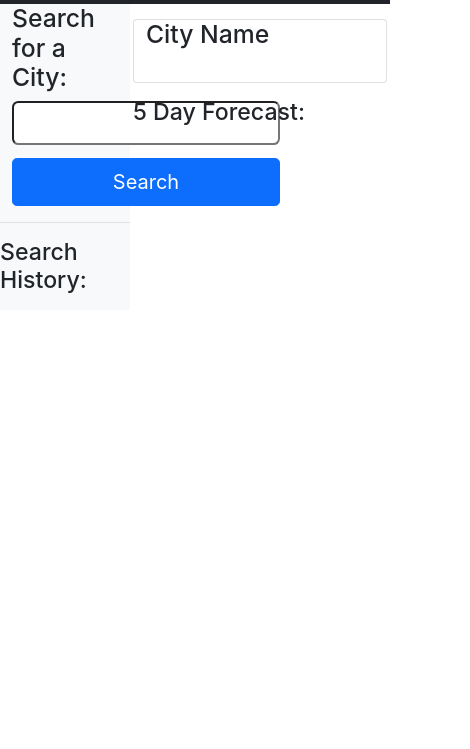
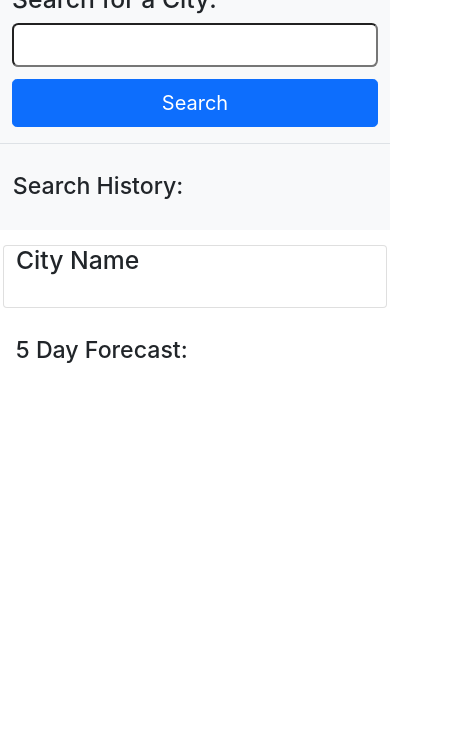
Before and after one commit to michaelheinhold/weather-dashboard, a plain HTML site: page index.html in a window 390 px wide. Shown: the part 95-844 px from the top of the page, 470 px wide, since content can reach past the window. Drawn offline with nearby package versions, Linux system fonts and the light colour scheme.

Commit message:
added mobile responsiveness

```diff
--- a/assets/css/styles.css
+++ b/assets/css/styles.css
@@ -42,3 +42,14 @@ img{
 .weather-info{
     padding: 15px;
 }
+
+@media screen and (max-width: 600px){
+
+    .navbar-brand {
+        font-size: 2rem;
+    }
+
+    .history, .five-day{
+        padding: .8rem;
+    }
+}
--- a/assets/js/script.js
+++ b/assets/js/script.js
@@ -98,7 +98,7 @@ var getCityWeather = function(searchedCity) { fetch (
                     for(var i =0; i< dailyForecast.length-3;i++){
                         //create each day
                         var dailyCard = document.createElement('div');
-                        $(dailyCard).addClass('col bg-primary text-white ml-3 mb-3 rounded');
+                        $(dailyCard).addClass('col-lg bg-primary text-white ml-3 mb-3 rounded forecast-day');
                         //add each day
                         var date = moment().add(dateCounter, 'days').format('MM/DD/YYYY');
                         var dateEl = document.createElement('h4');
--- a/index.html
+++ b/index.html
@@ -15,7 +15,7 @@
 
     <main class='container'>
         <div class="row">
-            <div class="col-4 bg-light">
+            <div class="col-lg-4 bg-light">
                 <div class='row mb-3 border-bottom'>
                     <h2 class="search-title">Search for a City:</h2>
                     <form action="" class="search-form d-grid mb-3">
@@ -28,7 +28,7 @@
                     <div class="row" id="history"></div>
                 </div>
             </div>
-            <div class="col-8 mb-3 weather-info">
+            <div class="col-lg-8 mb-3 weather-info">
                 <div class="card mb-3 row">
                     <div id="currentDisplay">
                         <div class=" city-name-title">
@@ -39,8 +39,8 @@
                     </div>
 
                 </div>
-                <div class="row h3">5 Day Forecast:</div>
-                <div class="row mt-3 gap-3" id="forecast">
+                <div class="row h3 five-day">5 Day Forecast:</div>
+                <div class="row mt-3 gap-3 five-day" id="forecast">
 
                 </div>
             </div>
```
